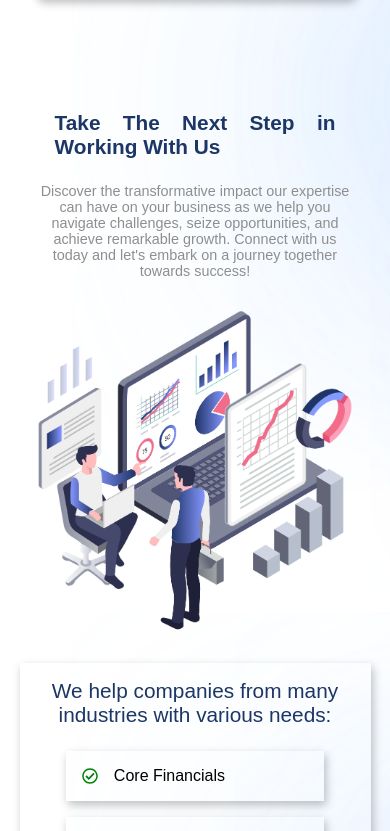
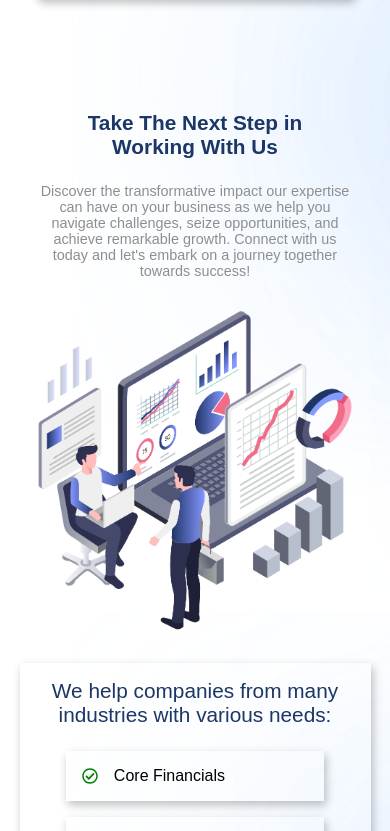
Before and after one commit to JuniorFixHow/PowerConseling, a React (Vite) app: page / in a window 390 px wide. Shown: the part 2113-2944 px from the top of the page. Built offline with nearby package versions, Linux system fonts and the light colour scheme; a web font is replaced by a local one.

Commit message:
worked on responsiveness 3

```diff
--- a/src/index.css
+++ b/src/index.css
@@ -95,8 +95,12 @@ body {
   .second-title{
     font-size: 1.2rem;
   }
-  .subtitle, .text-content, .sub-text{
+  .text-content, .sub-text{
     width: 80%;
     text-align: justify;
   }
+  .subtitle{
+    text-align: center;
+    width: 80%;
+  }
 }
--- a/src/sessions/nextStep/nextStep.css
+++ b/src/sessions/nextStep/nextStep.css
@@ -99,6 +99,7 @@
     .next-down{
         flex-direction: column;
     }
+
 }
 
 @media screen and (max-width:780px){
```
